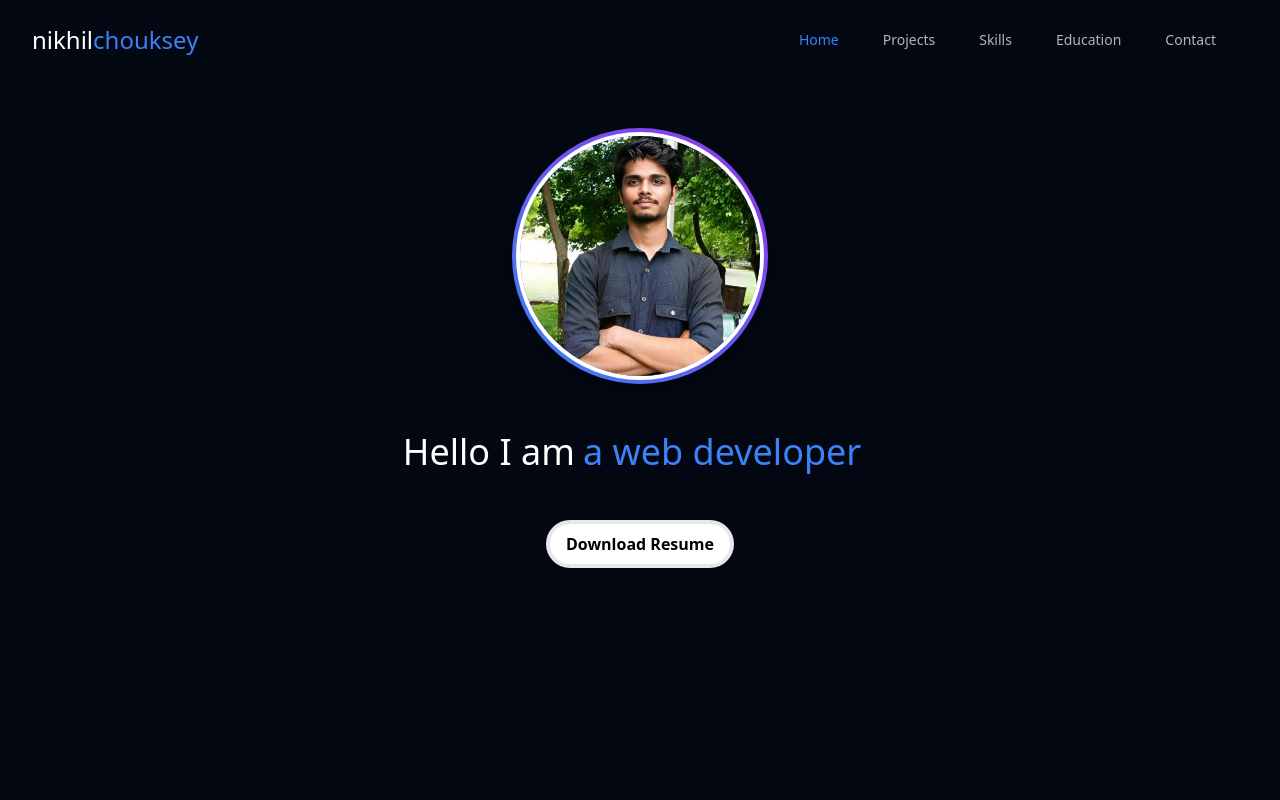
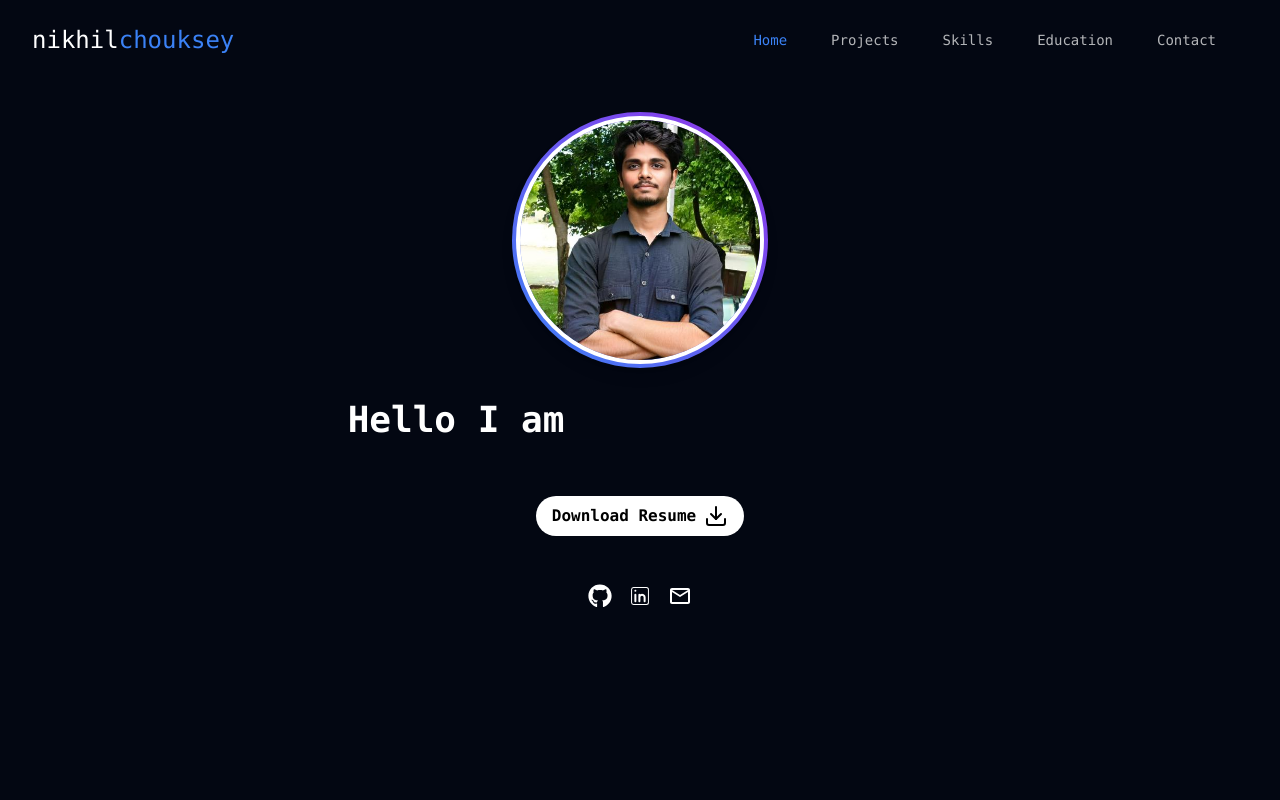
Before and after one commit to nikhilchoukseyy/my-portfolio-react, a React (Vite) app: page / in a window 1280 px wide. Shown: the top 800 px of the page. Built offline with nearby package versions, Linux system fonts and the light colour scheme; a web font is replaced by a local one.

Commit message:
some changes in homepage done

```diff
--- a/package.json
+++ b/package.json
@@ -11,8 +11,10 @@
   },
   "dependencies": {
     "framer-motion": "^12.15.0",
+    "lucide-react": "^0.511.0",
     "react": "^19.1.0",
     "react-dom": "^19.1.0",
+    "react-icons": "^5.5.0",
     "react-simple-typewriter": "^5.0.1"
   },
   "devDependencies": {
--- a/src/components/HomePage.jsx
+++ b/src/components/HomePage.jsx
@@ -2,6 +2,10 @@ import React, { useState } from 'react'
 import { motion } from "framer-motion";
 import { Typewriter } from 'react-simple-typewriter';
 import avatarPhoto from '../assets/github-profile-photo.jpeg'
+import { Download } from 'lucide-react';
+import { CiLinkedin } from "react-icons/ci";
+import { FaGithub } from "react-icons/fa";
+import { MdOutlineEmail } from "react-icons/md";
 
 let tabs = [
   { id: 'home', label: 'Home' },
@@ -21,9 +25,9 @@ const HomePage = () => {
   }
 
   return (
-    <div className='bg-gray-950 h-[100vh] flex flex-col items-center text-white'>
-      <nav className='h-[10vh] w-[100%] justify-center px-8 py-8 mb-12 flex flex-row items-center text-center md:justify-between'>
-        <span className='text-2xl'>nikhil<span className='text-blue-500'>chouksey</span></span>
+    <div className='bg-gray-950 h-[100vh] flex flex-col items-center text-white font-mono'>
+      <nav className='h-[10dvh] w-[100%] justify-center px-8 py-8 mb-8 flex flex-row items-center text-center md:justify-between'>
+        <span className='text-2xl '>nikhil<span className='text-blue-500'>chouksey</span></span>
         <div className="hidden sm:block flex justify-center items-center p-4 space-x-3">
           {tabs.map((tab) => (
             <button
@@ -44,7 +48,7 @@ const HomePage = () => {
           ))}
         </div>
       </nav>
-      <div className='flex flex-col items-center justify-center text-center h-auto gap-12'>
+      <div className='flex flex-col items-center justify-center text-center h-auto gap-12 md:gap-8'>
         <motion.div
           initial={{ opacity: 0, y: 50 }}
           whileInView={{ opacity: 1, y: 0 }}
@@ -59,11 +63,15 @@ const HomePage = () => {
             className="w-full h-full object-cover rounded-full border-4 border-white"
           />
         </motion.div>
-        <h1 className='gap-2 text-4xl flex flex-col text-center items-center justify-center md:flex-row'>
-          Hello I am
-          <span className='text-4xl text-blue-500'>
+        <div className='h-auto w-auto flex flex-col md:flex-row md:items-baseline items-center justify-center gap-1 md:gap-2'>
+          <h1 className='text-3xl md:text-4xl font-bold'>Hello I am</h1>
+
+          <div
+            className='h-[40px] md:h-[48px] text-center md:text-left text-2xl font-thin md:text-4xl text-blue-500 overflow-hidden'
+            style={{ minWidth: '360px' }}
+          >
             <Typewriter
-              words={[' Nikhil!', ' a web developer', ' a problem solver']}
+              words={[' Nikhil chouksey', ' a web developer', ' a problem solver']}
               loop={true}
               cursor
               cursorStyle="_"
@@ -71,17 +79,31 @@ const HomePage = () => {
               deleteSpeed={100}
               delaySpeed={3000}
             />
-          </span>
-        </h1>
-        <button className='bg-white rounded-full px-4 py-2 text-black font-bold border-4 transition shadow transform duration-300 hover:scale-110 hover:shadow-blue-500'>Download Resume</button>
+          </div>
+        </div>
+
+
+        <button className="flex flex-row bg-white rounded-full px-4 py-2 text-black font-extrabold hover:border-2 transition transform duration-300 hover:scale-110 hover:shadow-blue-500 cursor-pointer hover:border-blue-500 active:shadow-blue-100 active:scale-110 md:mt-4 md:mb-4 ">
+          <a className="flex flex-row gap-2 "
+            href=""
+            download="Nikhil_Chouksey_Resume">
+            <span>Download Resume</span>
+            <Download />
+          </a>
+        </button>
+        <div className=' flex flex-row gap-4  '>
+          <button className='text-2xl'><FaGithub /></button>
+          <button className='text-2xl'><CiLinkedin /></button>
+          <button className='text-2xl'><MdOutlineEmail /></button>
+        </div>
       </div>
-      <div className="w-auto h-[8dvh] md:hidden flex justify-center items-center text-center px-2 py-2 fixed bottom-0 bg-gray-900 rounded-full mb-10  gap-1">
+      <div className="w-max-auto h-[8dvh] md:hidden flex justify-center items-center text-center px-2 py-2 fixed bottom-0 bg-gray-900 rounded-full mb-12 ">
         {tabs.map((tab) => (
           <button
             key={tab.id}
             onClick={() => handleTabClick(tab.id)}
             className={`
-    relative px-1 py-1 text-sm font-medium transition-all duration-300
+    relative px-1 py-1 text-xs font-medium transition-all duration-300
     ${activeTab === tab.id ? "text-black" : "text-white opacity-40 hover:opacity-100"}
   `}
           >
--- a/src/components/ProjectPage.jsx
+++ b/src/components/ProjectPage.jsx
@@ -2,7 +2,7 @@ import React from 'react'
 
 const ProjectPage = () => {
   return (
-    <div className='h-[100vh] bg-gray-950 text-center flex items-center justify-center text-white'>
+    <div className='h-[100vh] bg-gray-900 text-center flex items-center justify-center text-white'>
       ProjectPage
     </div>
   )
```
Also changed, not shown: src/index.css (line endings or trailing spaces), 2 other files (tests, documents, lock files or other folders).
